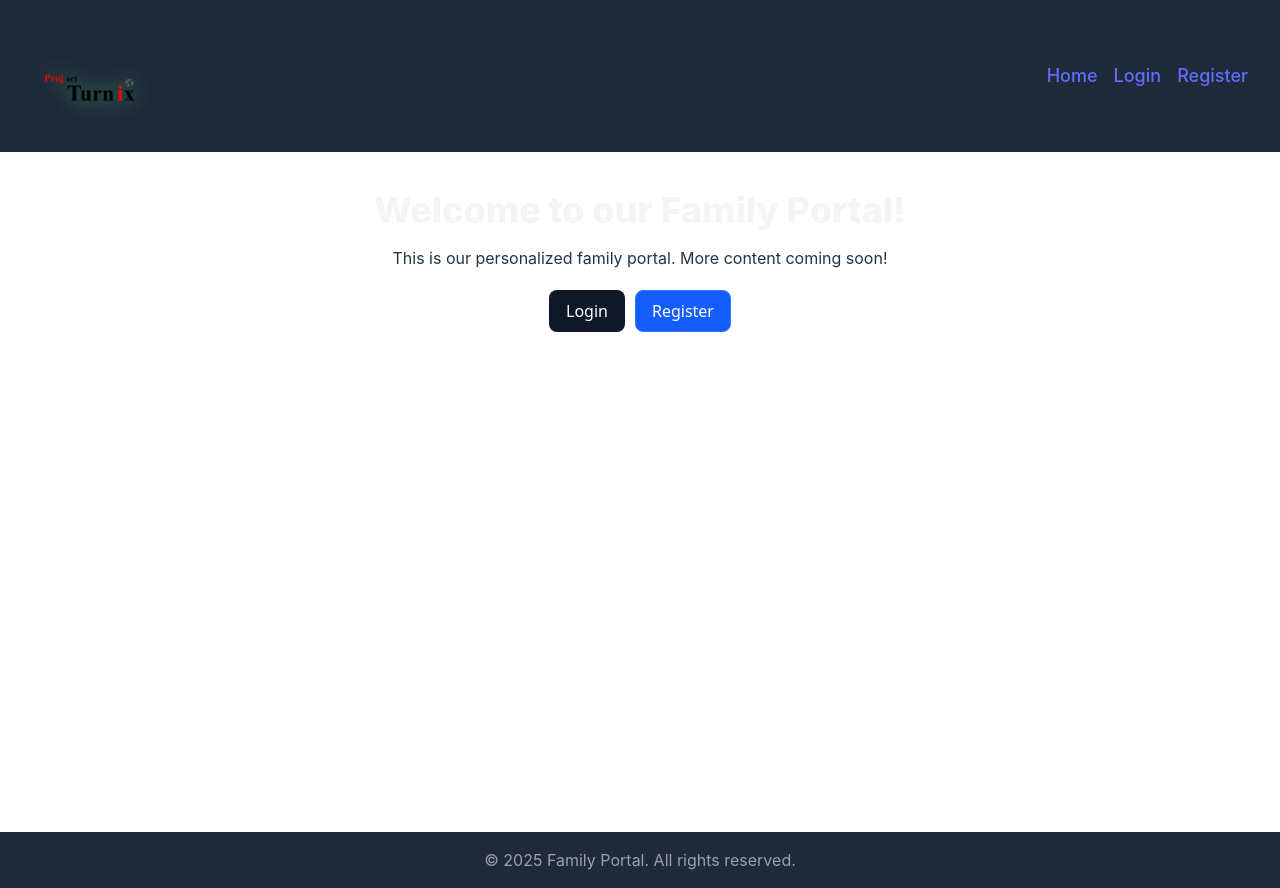
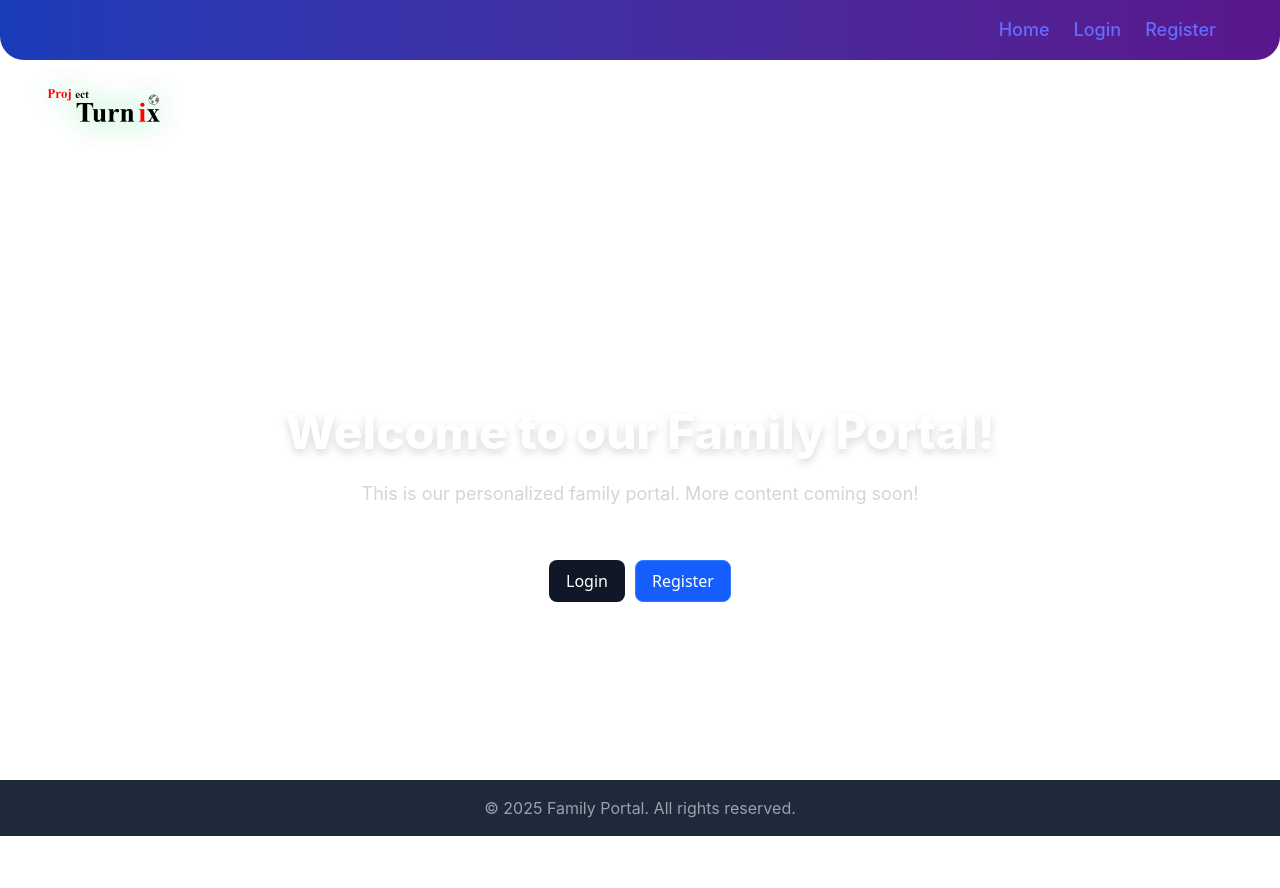
Before and after one commit to uttampaliwal/family-website, a React (Vite) app in the folder apps/web/: page / in a window 1280 px wide. After the commit the page ends 836 px from the top, so only its background shows below. Built offline with nearby package versions, Linux system fonts and the light colour scheme.

Commit message:
some fixes

```diff
--- a/apps/web/src/App.tsx
+++ b/apps/web/src/App.tsx
@@ -27,19 +27,22 @@ function App() {
 
   return (
     <Router>
-      <header className={`fixed top-0 left-0 w-full bg-gray-800 z-20 px-8 py-4 flex items-center ${scrolled ? 'shadow-lg' : ''}`}>
-        <Link to="/">
-          <img src="/family-logo.webp" className="w-[120px] h-[120px] object-contain drop-shadow-[0_0_10px_rgba(74,222,128,0.7)]" alt="Family Logo" />
+      <div style={{ display: 'flex', flexDirection: 'column', minHeight: '100vh' }}>
+        <div className="relative z-20">
+          <Link to="/" className="absolute top-4 left-8 z-30">
+            <img src="/family-logo.webp" className="w-[150px] h-[150px] object-contain drop-shadow-[0_0_15px_rgba(74,222,128,0.9)]" alt="Family Logo" />
           </Link>
-        <nav className="ml-auto space-x-4">
-          <Link to="/" className="text-gray-300 hover:text-white text-lg font-medium">Home</Link>
-          <Link to="/login" className="text-gray-300 hover:text-white text-lg font-medium">Login</Link>
-          <Link to="/register" className="text-gray-300 hover:text-white text-lg font-medium">Register</Link>
+          <header className={`fixed top-0 left-0 w-full bg-gradient-to-r from-blue-800 to-purple-900 text-white z-20 px-8 py-4 flex items-center justify-end rounded-b-3xl transition-all duration-300 ${scrolled ? 'shadow-xl' : ''}`}>
+            <nav className="space-x-6 mr-8">
+              <Link to="/" className="text-gray-200 hover:text-white text-lg font-semibold transition-colors duration-200">Home</Link>
+              <Link to="/login" className="text-gray-200 hover:text-white text-lg font-semibold transition-colors duration-200">Login</Link>
+              <Link to="/register" className="text-gray-200 hover:text-white text-lg font-semibold transition-colors duration-200">Register</Link>
             </nav>
           </header>
+        </div>
 
         {/* Main Content Area */}
-      <div className="min-h-screen flex flex-col items-center w-full pt-[140px]"> {/* Adjusted padding for header */}
+        <main className="w-full pt-[180px]" style={{ flex: '1 0 auto' }}>
           <Routes>
             <Route path="/" element={<HomePage />} />
             <Route path="/login" element={<LoginPage />} />
@@ -47,12 +50,13 @@ function App() {
             <Route path="/verify-email" element={<VerifyEmailPage />} />
             <Route path="/profile/:username" element={<UserProfilePage />} />
           </Routes>
-      </div>
+        </main>
 
         {/* Footer */}
-      <footer className="w-full bg-gray-800 text-gray-400 text-center py-4 mt-8">
+        <footer className="w-full bg-gray-800 text-gray-400 text-center py-4">
           <p>&copy; {new Date().getFullYear()} Family Portal. All rights reserved.</p>
         </footer>
+      </div>
     </Router>
   );
 }
--- a/apps/web/src/pages/HomePage.tsx
+++ b/apps/web/src/pages/HomePage.tsx
@@ -41,9 +41,9 @@ const HomePage: React.FC = () => {
   }
 
   return (
-    <div className="text-center mt-[50px]">
-      <h1 className="text-4xl font-extrabold mb-4 text-gray-100">{data?.message}</h1>
-      <p>This is our personalized family portal. More content coming soon!</p>
+    <div className="text-center mt-[50px] min-h-[calc(100vh-250px)] flex flex-col justify-center items-center">
+      <h1 className="text-5xl font-extrabold mb-6 text-white drop-shadow-lg">{data?.message}</h1>
+      <p className="text-lg text-gray-300 mb-8">This is our personalized family portal. More content coming soon!</p>
       <AuthButtons />
     </div>
   );
```
Also changed, not shown: 1 other file (tests, documents, lock files or other folders). Lines whose indentation alone changed are shown as unchanged.
